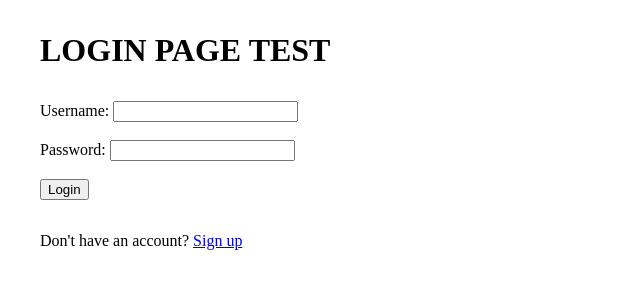
After one commit to ljgonexstudents2025-a11y/to-do-list, a Flask app: template templates/login.html in a window 1280 px wide. The commit adds this page. Shown: the top 300 px of the page, without its empty margins (0-640 px from the left). Run offline with Flask 3, Linux system fonts and the light colour scheme; the template is opened without the code that fills it, so the values that code supplies are empty.

Commit message:
added a landing, login, and signup page + account page and update db to save users

```diff
--- a/server.py
+++ b/server.py
@@ -1,12 +1,273 @@
-from flask import Flask, request, jsonify, render_template, g, Response
+from flask import (
+    Flask,
+    request,
+    jsonify,
+    render_template,
+    g,
+    Response,
+    redirect,
+    url_for,
+    session,
+)
+from werkzeug.security import generate_password_hash, check_password_hash
 import sqlite3
 from pathlib import Path
 import time
+from functools import wraps
+import os
 
 from prometheus_client import Counter, Histogram, generate_latest, CONTENT_TYPE_LATEST
 
 DB_PATH = Path("todos.db")
+
 app = Flask(__name__)
+app.secret_key = "change-me-to-something-random"  # change for production
+
+
+# ---------- Auth helper ----------
+
+def login_required(view):
+    @wraps(view)
+    def wrapped_view(*args, **kwargs):
+        if "user_id" not in session:
+            return redirect(url_for("login"))
+        return view(*args, **kwargs)
+
+    return wrapped_view
+
+
+# ---------- Database helpers ----------
+
+def get_db():
+    if "db" not in g:
+        g.db = sqlite3.connect(DB_PATH)
+        g.db.row_factory = sqlite3.Row
+    return g.db
+
+
+@app.teardown_appcontext
+def close_db(_):
+    db = g.pop("db", None)
+    if db:
+        db.close()
+
+
+def init_db():
+    """
+    Create tables if they don't exist (users + todos).
+    This runs once at startup.
+    """
+    conn = sqlite3.connect(DB_PATH)
+    conn.row_factory = sqlite3.Row
+    cur = conn.cursor()
+
+    # users table
+    cur.execute(
+        """
+        CREATE TABLE IF NOT EXISTS users (
+            id INTEGER PRIMARY KEY AUTOINCREMENT,
+            username TEXT UNIQUE NOT NULL,
+            password_hash TEXT NOT NULL
+        );
+        """
+    )
+
+    # todos table
+    cur.execute(
+        """
+        CREATE TABLE IF NOT EXISTS todos (
+            id        INTEGER PRIMARY KEY AUTOINCREMENT,
+            text      TEXT NOT NULL,
+            done      INTEGER NOT NULL DEFAULT 0,
+            due_date  TEXT,
+            category  TEXT
+        );
+        """
+    )
+
+    conn.commit()
+    conn.close()
+
+
+# ---------- Landing + Auth routes ----------
+
+@app.route("/")
+def landing():
+    """Starter page: Login or Sign Up."""
+    return f"""
+    <!DOCTYPE html>
+    <html lang="en">
+    <head>
+        <meta charset="UTF-8">
+        <title>Welcome</title>
+    </head>
+    <body>
+        <h1 style="color:black; margin:2rem;">Welcome to your To-Do List</h1>
+        <div style="margin:2rem;">
+            <a href="{url_for('login')}">
+                <button style="padding:0.5rem 1rem; margin-right:1rem;">Login</button>
+            </a>
+            <a href="{url_for('signup')}">
+                <button style="padding:0.5rem 1rem;">Sign Up</button>
+            </a>
+        </div>
+    </body>
+    </html>
+    """
+
+
+@app.route("/signup", methods=["GET", "POST"])
+def signup():
+    if request.method == "POST":
+        username = request.form.get("username")
+        password = request.form.get("password")
+
+        if not username or not password:
+            error_html = "<p style='color:red;'>Please fill in all fields.</p>"
+        else:
+            db = get_db()
+
+            existing = db.execute(
+                "SELECT id FROM users WHERE username = ?",
+                (username,),
+            ).fetchone()
+
+            if existing:
+                error_html = "<p style='color:red;'>Username already taken.</p>"
+            else:
+                password_hash = generate_password_hash(password)
+                db.execute(
+                    "INSERT INTO users (username, password_hash) VALUES (?, ?)",
+                    (username, password_hash),
+                )
+                db.commit()
+
+                user = db.execute(
+                    "SELECT id, username FROM users WHERE username = ?",
+                    (username,),
+                ).fetchone()
+
+                session["user_id"] = user["id"]
+                session["username"] = user["username"]
+
+                # AFTER SIGNUP → go to main todo page
+                return redirect(url_for("index"))
+    else:
+        error_html = ""
+
+    # GET or POST with error -> show form inline
+    return f"""
+    <!DOCTYPE html>
+    <html lang="en">
+    <head>
+        <meta charset="UTF-8">
+        <title>Sign Up</title>
+    </head>
+    <body>
+        <h1 style="color:black; margin:2rem;">SIGNUP PAGE</h1>
+        {error_html}
+        <form method="post" style="margin:2rem; color:black;">
+            <label>
+                Username:
+                <input type="text" name="username" required>
+            </label>
+            <br><br>
+            <label>
+                Password:
+                <input type="password" name="password" required>
+            </label>
+            <br><br>
+            <button type="submit">Sign Up</button>
+        </form>
+        <p style="margin:2rem; color:black;">
+            Already have an account?
+            <a href="{url_for('login')}">Log in</a>
+        </p>
+        <p style="margin:2rem;">
+            <a href="{url_for('landing')}">Back to start</a>
+        </p>
+    </body>
+    </html>
+    """
+
+
+@app.route("/login", methods=["GET", "POST"])
+def login():
+    if request.method == "POST":
+        username = request.form.get("username")
+        password = request.form.get("password")
+
+        db = get_db()
+        user = db.execute(
+            "SELECT * FROM users WHERE username = ?",
+            (username,),
+        ).fetchone()
+
+        if user is None or not check_password_hash(user["password_hash"], password):
+            error_html = "<p style='color:red;'>Invalid username or password.</p>"
+        else:
+            session["user_id"] = user["id"]
+            session["username"] = user["username"]
+            # AFTER LOGIN → go to main todo page
+            return redirect(url_for("index"))
+    else:
+        error_html = ""
+
+    return f"""
+    <!DOCTYPE html>
+    <html lang="en">
+    <head>
+        <meta charset="UTF-8">
+        <title>Login</title>
+    </head>
+    <body>
+        <h1 style="color:black; margin:2rem;">LOGIN PAGE</h1>
+        {error_html}
+        <form method="post" style="margin:2rem; color:black;">
+            <label>
+                Username:
+                <input type="text" name="username" required>
+            </label>
+            <br><br>
+            <label>
+                Password:
+                <input type="password" name="password" required>
+            </label>
+            <br><br>
+            <button type="submit">Login</button>
+        </form>
+        <p style="margin:2rem; color:black;">
+            Don't have an account?
+            <a href="{url_for('signup')}">Sign up</a>
+        </p>
+        <p style="margin:2rem;">
+            <a href="{url_for('landing')}">Back to start</a>
+        </p>
+    </body>
+    </html>
+    """
+
+
+@app.route("/logout")
+def logout():
+    session.clear()
+    return redirect(url_for("landing"))  # back to start page
+
+
+# ---------- Main To-Do page (index) ----------
+
+@app.route("/index")
+@login_required
+def index():
+    # Renders templates/index.html – only for logged-in users
+    return render_template("index.html", title="To-Do List")
+
+@app.route("/account")
+@login_required
+def account():
+    # For now, just redirect to the main to-do page
+    return redirect(url_for("index"))
+
 
 # ---------- Prometheus Metrics ----------
 
@@ -28,7 +289,6 @@ ERROR_COUNT = Counter(
     ["endpoint"],
 )
 
-# ---------- Metrics hooks ----------
 
 @app.before_request
 def start_timer():
@@ -63,6 +323,7 @@ def record_metrics(response):
 
     return response
 
+
 # ---------- Health check ----------
 
 @app.route("/health")
@@ -85,6 +346,7 @@ def health():
     http_status = 200 if status.get("database") == "ok" else 500
     return jsonify(status), http_status
 
+
 # ---------- Metrics endpoint ----------
 
 @app.route("/metrics")
@@ -96,56 +358,28 @@ def metrics():
     return Response(data, mimetype=CONTENT_TYPE_LATEST)
 
 
-# ---------- Database helpers ----------
-def get_db():
-    if "db" not in g:
-        g.db = sqlite3.connect(DB_PATH)
-        g.db.row_factory = sqlite3.Row
-    return g.db
+# ---------- REST API (unchanged) ----------
 
-@app.teardown_appcontext
-def close_db(_):
-    db = g.pop("db", None)
-    if db:
-        db.close()
-
-def init_db(): #changed the db to include due_date and category
-    db = get_db()
-    db.execute("""
-        CREATE TABLE IF NOT EXISTS todos (
-            id        INTEGER PRIMARY KEY AUTOINCREMENT,
-            text      TEXT NOT NULL,
-            done      INTEGER NOT NULL DEFAULT 0,
-            due_date  TEXT,
-            category  TEXT
-        );
-    """)
-    db.commit()
-
-# ---------- Page route (frontend) ----------
-@app.route("/")
-def home():
-    # Renders templates/index.html
-    return render_template("index.html", title="To-Do List")
-
-# ---------- REST API ----------
-@app.get("/api/todos") #changed to include due_date and category
+@app.get("/api/todos")
 def list_todos():
     rows = get_db().execute(
         "SELECT id, text, done, due_date, category FROM todos ORDER BY id DESC"
     ).fetchall()
-    return jsonify([
-        {
-            "id": r["id"],
-            "text": r["text"],
-            "done": bool(r["done"]),
-            "due_date": r["due_date"],
-            "category": r["category"],
-        }
-        for r in rows
-    ])
+    return jsonify(
+        [
+            {
+                "id": r["id"],
+                "text": r["text"],
+                "done": bool(r["done"]),
+                "due_date": r["due_date"],
+                "category": r["category"],
+            }
+            for r in rows
+        ]
+    )
 
-@app.post("/api/todos") #changed to include due_date and category
+
+@app.post("/api/todos")
 def add_todo():
     data = request.get_json() or {}
     text = data.get("text", "").strip()
@@ -161,13 +395,19 @@ def add_todo():
         (text, due_date, category),
     )
     db.commit()
-    return jsonify({
-        "id": cur.lastrowid,
-        "text": text,
-        "done": False,
-        "due_date": due_date,
-        "category": category,
-    }), 201
+    return (
+        jsonify(
+            {
+                "id": cur.lastrowid,
+                "text": text,
+                "done": False,
+                "due_date": due_date,
+                "category": category,
+            }
+        ),
+        201,
+    )
+
 
 @app.patch("/api/todos/<int:todo_id>")
 def update_todo(todo_id):
@@ -206,13 +446,16 @@ def update_todo(todo_id):
     ).fetchone()
     if not row:
         return jsonify({"error": "not found"}), 404
-    return jsonify({
-        "id": row["id"],
-        "text": row["text"],
-        "done": bool(row["done"]),
-        "due_date": row["due_date"],
-        "category": row["category"],
-    })
+    return jsonify(
+        {
+            "id": row["id"],
+            "text": row["text"],
+            "done": bool(row["done"]),
+            "due_date": row["due_date"],
+            "category": row["category"],
+        }
+    )
+
 
 @app.delete("/api/todos/<int:todo_id>")
 def delete_todo(todo_id):
@@ -220,10 +463,10 @@ def delete_todo(todo_id):
     get_db().commit()
     return "", 204
 
-import os
+
+# ---------- Main ----------
 
 if __name__ == "__main__":
-    with app.app_context():
-        init_db()
+    init_db()
     port = int(os.environ.get("PORT", 5001))
-    app.run(debug=False, host="0.0.0.0", port=port)
+    app.run(debug=True, host="0.0.0.0", port=port)
--- /dev/null
+++ b/templates/login.html
@@ -0,0 +1,34 @@
+<!DOCTYPE html>
+<html lang="en">
+<head>
+    <meta charset="UTF-8">
+    <title>Login</title>
+    <!-- <link rel="stylesheet" href="{{ url_for('static', filename='styles.css') }}"> -->
+</head>
+<body>
+    <h1 style="color: black; margin: 2rem;">LOGIN PAGE TEST</h1>
+
+    {% if error %}
+      <p style="color: red;">{{ error }}</p>
+    {% endif %}
+
+    <form method="post" style="margin: 2rem; color: black;">
+        <label>
+            Username:
+            <input type="text" name="username" required>
+        </label>
+        <br><br>
+        <label>
+            Password:
+            <input type="password" name="password" required>
+        </label>
+        <br><br>
+        <button type="submit">Login</button>
+    </form>
+
+    <p style="margin: 2rem; color: black;">
+        Don't have an account?
+        <a href="{{ url_for('signup') }}">Sign up</a>
+    </p>
+</body>
+</html>
```
Also changed, not shown: templates/account.html (added, +19 -0 lines), templates/index.html (+9 -0 lines), templates/signup.html (added, +35 -0 lines), todos.db.
